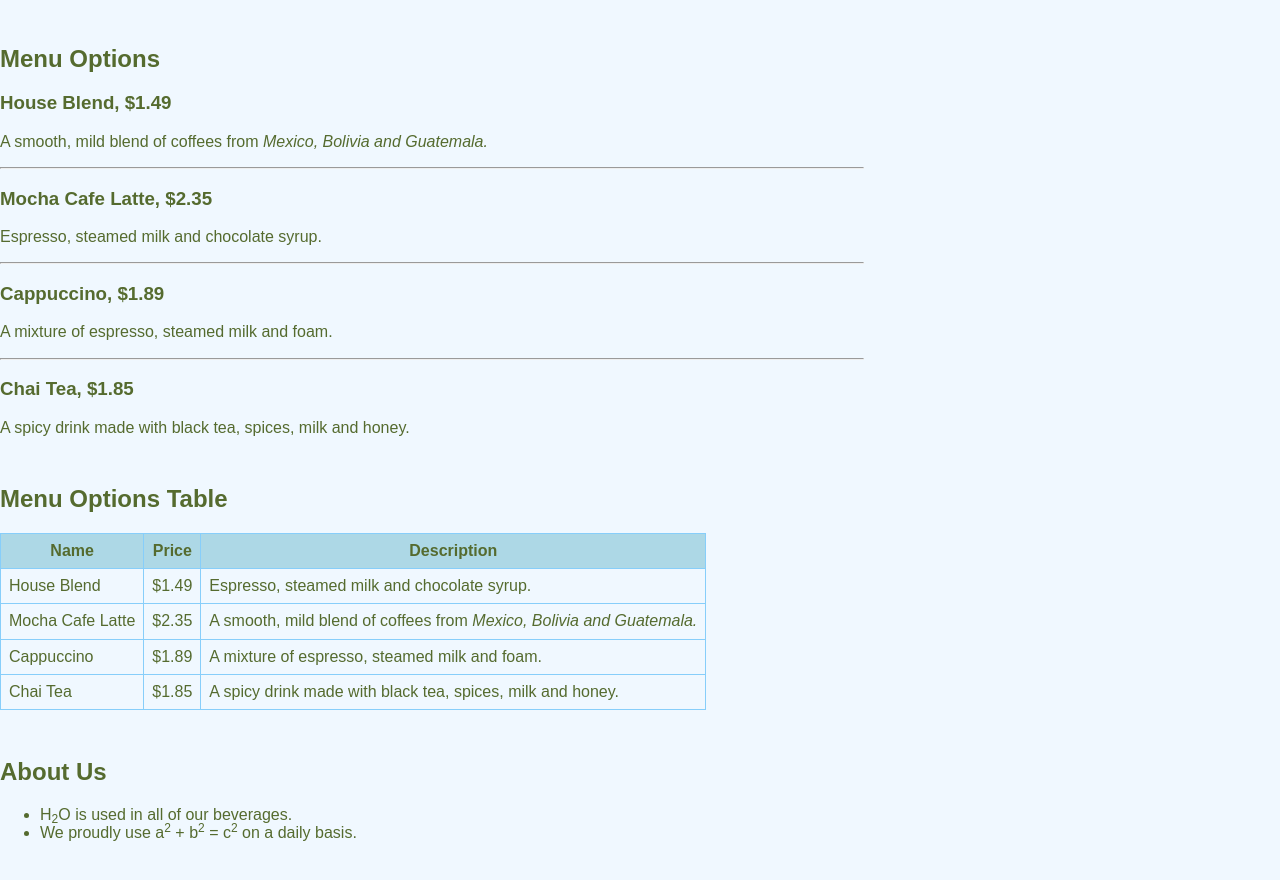
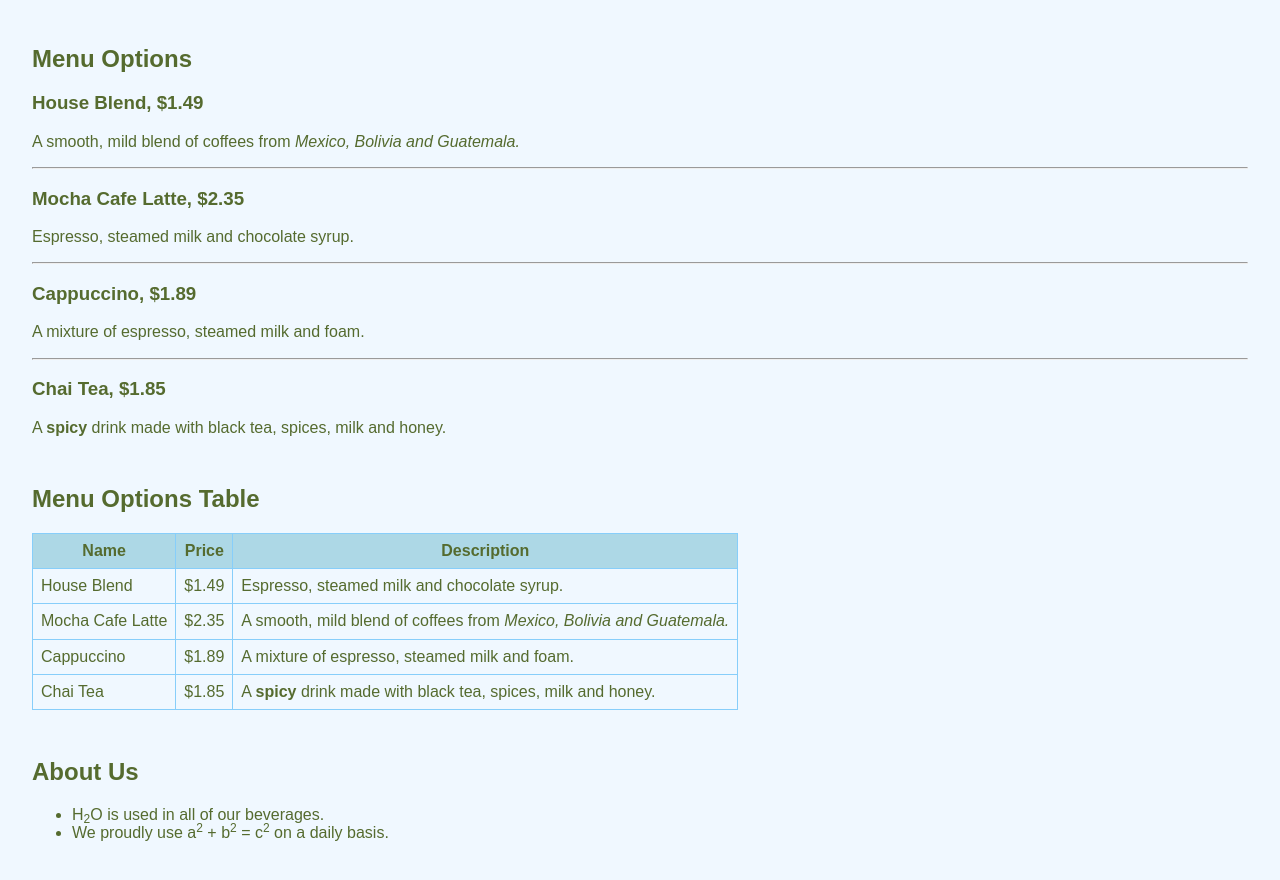
Before and after one commit to happymeal808/acit1620, a plain HTML site: page week1/index.html in a window 1280 px wide. Shown: the part 138-1018 px from the top of the page. Drawn offline with Linux system fonts and the light colour scheme.

Commit message:
last save

```diff
--- a/week1/index.html
+++ b/week1/index.html
@@ -37,7 +37,7 @@
         <hr>
         <article>
             <h3>Chai Tea, $1.85</h3>
-            <p>A spicy drink made with black tea, spices, milk and honey.</p>
+            <p>A <strong>spicy</strong> drink made with black tea, spices, milk and honey.</p>
         </article>
     </section>
     <section id="menu-table">
@@ -66,7 +66,7 @@
             <tr>
                 <td>Chai Tea</td>
                 <td>$1.85</td>
-                <td>A spicy drink made with black tea, spices, milk and honey.</td>
+                <td>A <strong>spicy</strong> drink made with black tea, spices, milk and honey.</td>
             </tr>
         </table>
     </section>
--- a/week1/styles/style.css
+++ b/week1/styles/style.css
@@ -5,11 +5,10 @@ body{
     font-family:Arial, Helvetica, sans-serif;
     color: darkolivegreen;
     background-color: aliceblue;
-    margin: auto;
-    max-width: 54rem;
+    padding: 0 2rem;
 }
 section{
-    margin: 3rem auto;
+    margin: 3rem 0;
 }
 
 h1{
```
